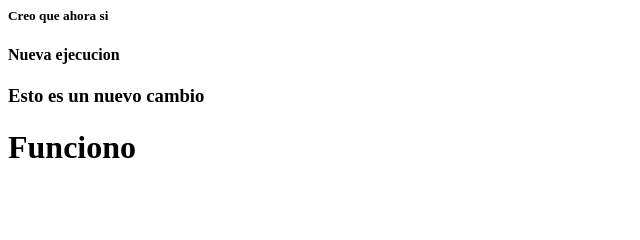
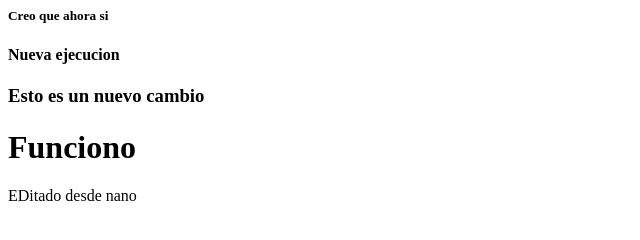
Before and after one commit to chandro-dev/pruebaCiCdAzure, a plain HTML site: page index.html in a window 1280 px wide. Shown: the whole page, without its empty margins (0-640 px from the left). Drawn offline with Linux system fonts and the light colour scheme.

Commit message:
primer commit desde linux mint

```diff
--- a/index.html
+++ b/index.html
@@ -1,4 +1,7 @@
 <html>
+
+
+
   <head>
     <title>HOLA</title>
   </head>
@@ -6,4 +9,8 @@
     <h4>Nueva ejecucion</h4>
     <h3>Esto es un nuevo cambio</h3>
   <h1>Funciono</h1>
+
+<div>
+EDitado desde nano
+</div>
 </html>
```
